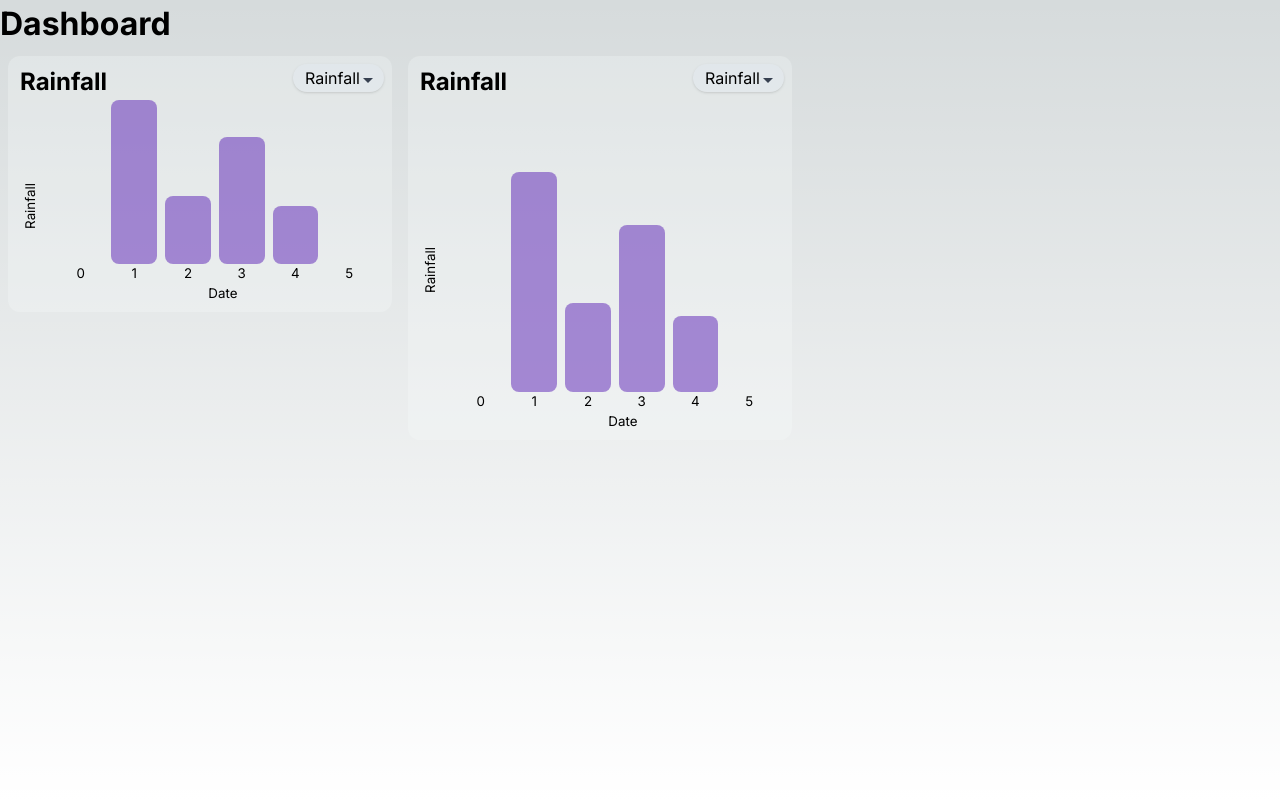
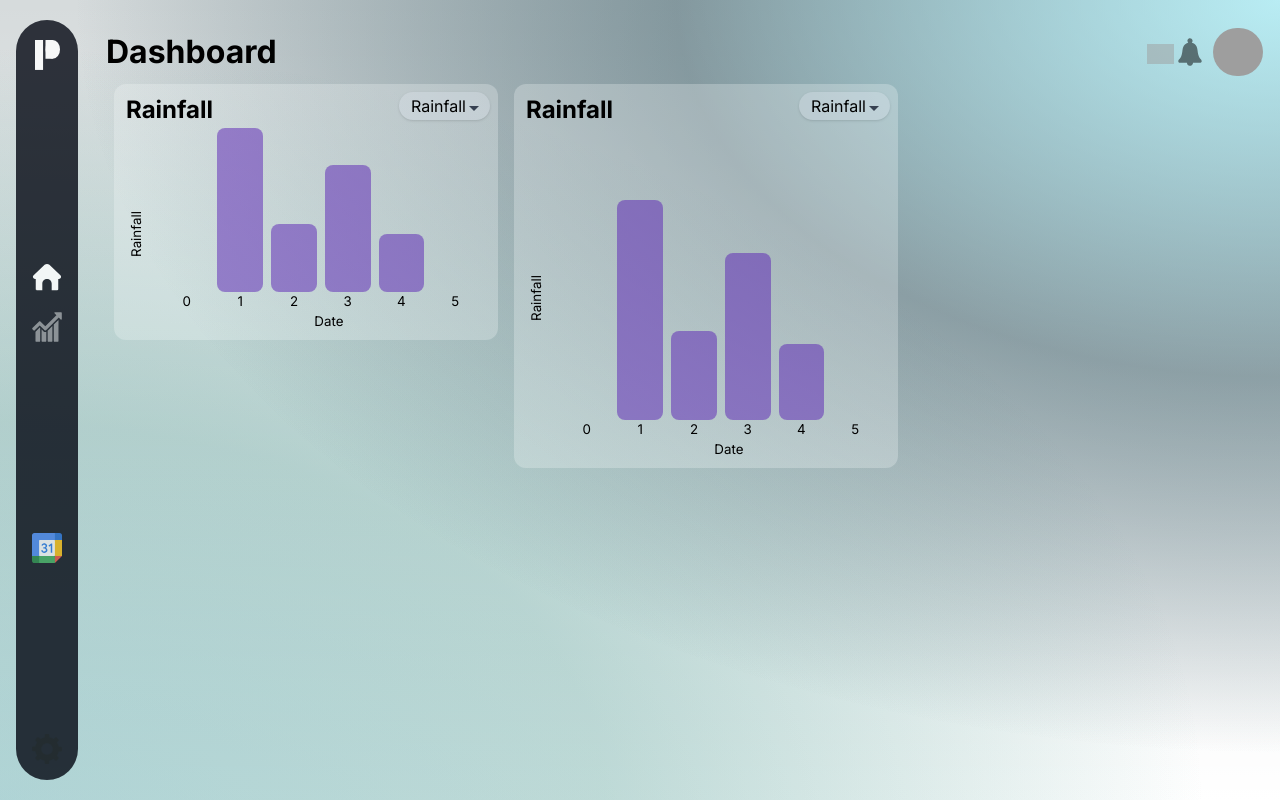
Before and after one commit to lesedi-k/crm, a Next.js app: page /Dashboard in a window 1280 px wide. Built offline with nearby package versions, Linux system fonts and the light colour scheme; grey boxes are pictures that could not be loaded.

Commit message:
page linking done

```diff
--- a/src/app/Dashboard/page.tsx
+++ b/src/app/Dashboard/page.tsx
@@ -1,9 +1,11 @@
 
+'use client'
 import Accounts from "../components/accounts";
 import { Bar } from "../components/bar";
+import PageLayout from "../components/pageLayout";
 
-export default function DashBoard(){
 
+function Dash() {
     function addCard(){}
 
     function removeCard(){}
@@ -17,3 +19,12 @@ export default function DashBoard(){
         </div>
     );
 }
+
+
+export default function DashBoard(){
+    return (
+        <main className="flex h-full flex-col gradient">
+            <PageLayout Page={Dash}/>
+        </main>
+      );
+}
--- a/src/app/Landing/page.tsx
+++ b/src/app/Landing/page.tsx
@@ -1,9 +1,3 @@
-/*
-    TODO:
-    [] right align + text color going out
-    [] add upcoming
-    [] add dark mode colors
-*/
 import Image from "next/image";
 import { format } from 'date-fns';
 
--- /dev/null
+++ b/src/app/components/pageLayout/index.tsx
@@ -0,0 +1,26 @@
+/* components */
+import SideBar from "../sideBar";
+import HeaderBar from "../headerBar";
+
+interface PageLayoutProps {
+  Page: React.ComponentType;
+}
+
+const PageLayout: React.FC<PageLayoutProps> = ({ Page }) => {
+
+
+  return (
+    <div className="flex h-full flex-col gradient">
+        <div className="flex h-full flex-row">
+          <SideBar/>
+          <div className="flex-auto w-11/12 h-full flex-col p-7">
+            <HeaderBar/>
+            <Page/>
+          </div>
+        </div>
+
+    </div>
+  );
+}
+
+export default PageLayout;
--- a/src/app/components/sideBar/index.tsx
+++ b/src/app/components/sideBar/index.tsx
@@ -1,9 +1,7 @@
-/*
-    TODO:
-    [] get icons
-    [] display icons
-    [] ON
-*/
+'use client'
+import React, { useState } from 'react';
+
+import Link from "next/link";
 import Image from "next/image";
 
 /* Assets */
@@ -14,29 +12,36 @@ import settings from "../../../../public/assets/settings.svg"
 import partitions from "../../../../public/assets/partitions.svg"
 import gCal from "../../../../public/assets/gcal.svg"
 
-export default function SideBar({selected} : {selected: number}) {
+
+export default function SideBar() {
+    const [page, setPage] = useState<number>(0)
+
     const pageIcons = [
         {
             title: "Home",
             icon: home,
-            page: null,
-        },
-        {
-            title: "Partitions",
-            icon: partitions,
+            link: "/",
             page: null,
         },
         {
             title: "Dashboard",
             icon: dashboard,
+            link: "/Dashboard",
             page: null,
         },
+        // {
+        //     title: "Partitions",
+        //     icon: partitions,
+        //     link: "",
+        //     page: null,
+        // },
     ]
 
     const integrations = [
         {
             name: "GCal",
-            icon: gCal
+            icon: gCal,
+            link: ""
         }
     ]
 
@@ -50,7 +55,6 @@ export default function SideBar({selected} : {selected: number}) {
                 pt-5 p-4
                 flex flex-col justify-between
             ">
-
                 <Image
                     src={logo}
                     alt="Partition logo"
@@ -62,10 +66,16 @@ export default function SideBar({selected} : {selected: number}) {
                 {/* Page Icons */}
                 <div>
                     {pageIcons.map((p, index) => (
-                        <div key={p +  "" + index} className="flex flex-col mt-5
+                        <Link
+                            href={p.link}
+                            key={p +  "" + index}
+                        >
+                            <div
+                                className="flex flex-col mt-5
                                 items-center text-center
-                            hover:cursor-pointer
-                        ">
+                                hover:cursor-pointer"
+                                onClick={()=> setPage(index)}
+                            >
                                 <Image
                                     src={p.icon}
                                     alt={p.title}
@@ -73,10 +83,11 @@ export default function SideBar({selected} : {selected: number}) {
                                     width={30}
                                     height={30}
                                     priority
-                                style={{ opacity: selected === index ? 1 : 0.5}}
+                                    style={{ opacity: page === index ? 1 : 0.5}}
                                 />
                                 {/* <p className="text-xs text-white overflow-hidden overflow-clip ">{i.title}</p> */}
                             </div>
+                        </Link>
                     ))}
                 </div>
 
--- a/src/app/page.tsx
+++ b/src/app/page.tsx
@@ -1,32 +1,14 @@
 'use client'
-import React, { useState } from 'react';
-
-/* components */
-import SideBar from "./components/sideBar";
-import HeaderBar from "./components/headerBar";
 
 /* Pages */
 import Landing from "./Landing/page";
-import DashBoard from "./Dashboard/page";
+import PageLayout from './components/pageLayout';
 
 
 export default function Home() {
-  const [selected, setSelected] = useState<number>(0)
-
   return (
     <main className="flex h-full flex-col gradient">
-
-        <div className="flex h-full flex-row">
-          <SideBar selected={0}/>
-          <div className="flex-auto w-11/12 h-full flex-col p-7">
-            <HeaderBar/>
-
-            {/* Pages */}
-            <Landing/>
-            {/* <DashBoard/> */}
-          </div>
-        </div>
-
+        <PageLayout Page={Landing}/>
     </main>
   );
 }
```
Lines whose indentation alone changed are shown as unchanged.
